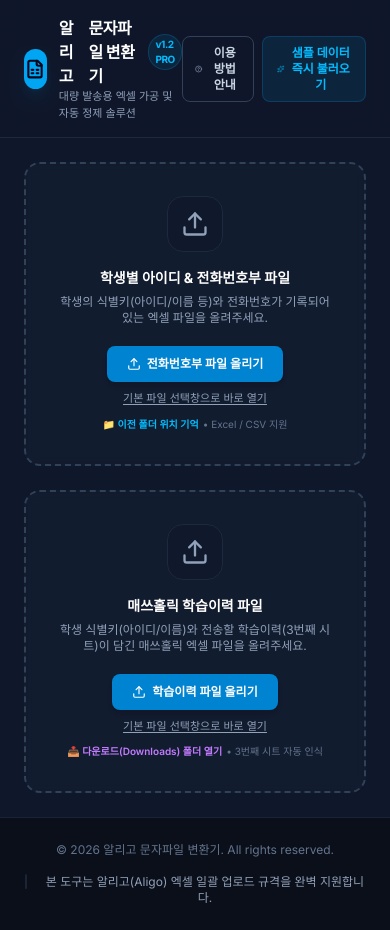
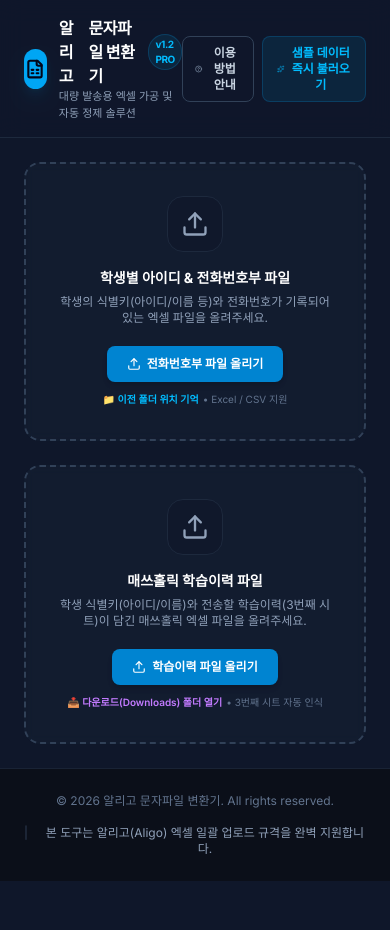
Before and after one commit to zianini/Message, a React (Vite) app: page / in a window 390 px wide. After the commit the page ends 881 px from the top, so only its background shows below. Built offline with nearby package versions, Linux system fonts and the light colour scheme.

Commit message:
refactor: simplify phonebook upload UI
Remove redundant file input label and consolidate upload trigger into a single button.

```diff
--- a/src/App.tsx
+++ b/src/App.tsx
@@ -835,12 +835,11 @@ export default function App() {
                     )}
                   </label>
                 ) : (
-                  <div className="mt-5 flex flex-col items-center gap-2">
                   <button
                     type="button"
                     disabled={isLoadingPhoneBook}
                     onClick={() => handlePickFileWithPicker('phonebook')}
-                      className="px-5 py-2.5 bg-sky-600 hover:bg-sky-500 disabled:opacity-60 text-white rounded-lg text-xs font-semibold cursor-pointer transition-colors shadow-md flex items-center gap-1.5"
+                    className="mt-5 px-5 py-2.5 bg-sky-600 hover:bg-sky-500 disabled:opacity-60 text-white rounded-lg text-xs font-semibold cursor-pointer transition-colors shadow-md flex items-center gap-1.5"
                   >
                     {isLoadingPhoneBook ? (
                       <>
@@ -854,13 +853,6 @@ export default function App() {
                       </>
                     )}
                   </button>
-                    <label
-                      htmlFor="phonebook-upload-input"
-                      className="text-[11px] text-slate-400 hover:text-sky-300 underline underline-offset-2 cursor-pointer"
-                    >
-                      기본 파일 선택창으로 바로 열기
-                    </label>
-                  </div>
                 )}
                 <div className="text-[10px] text-slate-500 mt-2.5 flex items-center gap-1">
                   <span className="text-sky-400 font-semibold">📁 이전 폴더 위치 기억</span>
@@ -961,12 +953,11 @@ export default function App() {
                     )}
                   </label>
                 ) : (
-                  <div className="mt-5 flex flex-col items-center gap-2">
                   <button
                     type="button"
                     disabled={isLoadingMessage}
                     onClick={() => handlePickFileWithPicker('message')}
-                      className="px-5 py-2.5 bg-sky-600 hover:bg-sky-500 disabled:opacity-60 text-white rounded-lg text-xs font-semibold cursor-pointer transition-colors shadow-md flex items-center gap-1.5"
+                    className="mt-5 px-5 py-2.5 bg-sky-600 hover:bg-sky-500 disabled:opacity-60 text-white rounded-lg text-xs font-semibold cursor-pointer transition-colors shadow-md flex items-center gap-1.5"
                   >
                     {isLoadingMessage ? (
                       <>
@@ -980,13 +971,6 @@ export default function App() {
                       </>
                     )}
                   </button>
-                    <label
-                      htmlFor="message-upload-input"
-                      className="text-[11px] text-slate-400 hover:text-sky-300 underline underline-offset-2 cursor-pointer"
-                    >
-                      기본 파일 선택창으로 바로 열기
-                    </label>
-                  </div>
                 )}
                 <div className="text-[10px] text-slate-500 mt-2.5 flex items-center gap-1">
                   <span className="text-purple-400 font-semibold">📥 다운로드(Downloads) 폴더 열기</span>
```
Also changed, not shown: public/assets/aistudio/image_724204da.png (added). Lines whose indentation alone changed are shown as unchanged.
